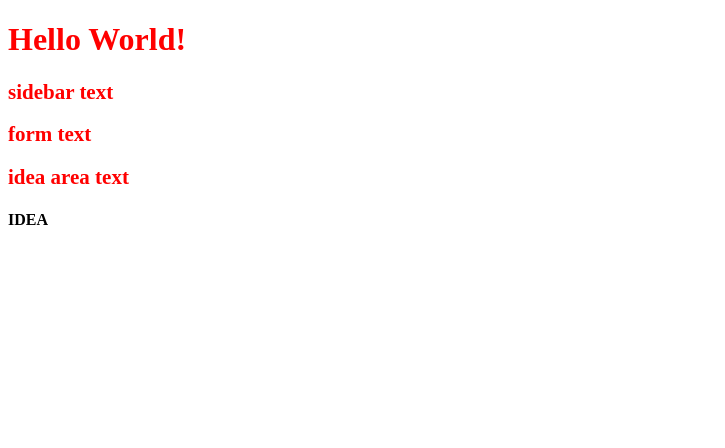
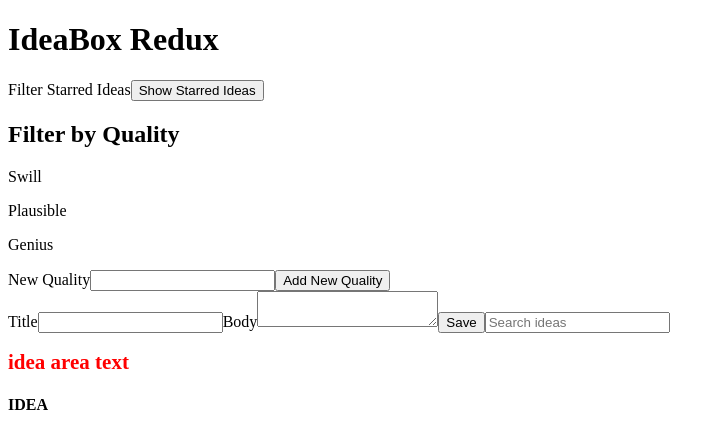
Before and after one commit to kawilliams8/Idea-Box-React, a React app: page / in a window 1280 px wide. Shown: the whole page, without its empty margins (0-725 px from the left). Built offline with nearby package versions, Linux system fonts and the light colour scheme.

Commit message:
Begin form functionality

```diff
--- a/app.module.scss
+++ /dev/null
@@ -1,4 +0,0 @@
-
-.sidebar {
-  color: red;
-}
--- a/app/Components/App.js
+++ b/app/Components/App.js
@@ -5,13 +5,10 @@ import Form from './Form';
 import IdeaArea from './IdeaArea';
 
 function App() {
-const style={
-  color: 'red'
-}
 
   return (
     <div>
-      <h1 style={style}>Hello World!</h1>
+      <h1>IdeaBox Redux</h1>
       <Sidebar />
       <Form />
       <IdeaArea />
--- a/app/Components/Form.js
+++ b/app/Components/Form.js
@@ -1,15 +1,44 @@
-import React from 'react';
+import React, {Component} from 'react';
 
-function Form() {
-
-  const style = {
-    color: 'red',
-    fontSize: 21
+class Form extends React.Component {
+  constructor() {
+    super()
+    this.state = {
+      id: 0,
+      title: "",
+      body: ""
+    }
+    this.handleChange = this.handleChange.bind(this);
+    this.handleSubmit = this.handleSubmit.bind(this);
   }
 
-  return (
-    <h2 style={style} >form text</h2>
-  )
+  handleChange(event) {
+    this.setState({
+      [event.target.name] : event.target.value
+    })
+  }
+
+  handleSubmit(event) {
+    this.setState({
+      id: Date.now(),
+    })
+    console.log(this.state)
+  }
+
+  render() {
+    return (
+      <div>
+        <form onSubmit={this.handleSubmit}>
+          <label htmlFor="title">Title</label>
+          <input type="text" name="title" id="title" onChange={this.handleChange}/>
+          <label htmlFor="body">Body</label>
+          <textarea type="text" name="body" id="body" onChange={this.handleChange}></textarea>
+          <button type="button">Save</button>
+          <input type="text" id="searchbar" placeholder="Search ideas"/>
+        </form>
+      </div>
+    )
+  }
 }
 
 export default Form;
--- a/app/Components/Idea.js
+++ b/app/Components/Idea.js
@@ -8,10 +8,35 @@ const style = {
 class Idea extends React.Component {
   constructor() {
     super()
+
+    this.handleClick = this.handleClick.bind(this)
+  }
+
+  handleClick() {
+
   }
 
   render() {
-    return <h4>IDEA</h4>
+    return (
+      <div>
+        <h4>IDEA</h4>
+        {/* <div class="card" data-id="${ideaInstance.id}">
+          <section class="cards__top card--section">
+            <div class="cards__top--left" alt="star-rating"></div>
+            <div class="cards__top--right" alt="delete-X"></div>
+          </section>
+          <section class="cards__middle card--section">
+            <h3 class="cards__middle--title" id="editable-title" contenteditable="true">${ideaInstance.title}</h3>
+            <p class="cards__middle--text" id="editable-body" contenteditable="true">${ideaInstance.body}</p>
+          </section>
+          <section class="cards__bottom card--section">
+            <img class="cards__bottom--left" src="images/upvote.svg">
+              <p class="cards__bottom--text">Quality: ${ideaInstance.quality}</p>
+              <img class="cards__bottom--right" src="images/downvote.svg">
+        </section>
+      </div> */}
+      </div>
+    )
   }
 }
 
--- a/app/Components/Sidebar.js
+++ b/app/Components/Sidebar.js
@@ -8,7 +8,23 @@ function Sidebar() {
   }
 
   return (
-    <h2 style={style} >sidebar text</h2>
+    <section className="sidebar">
+      <form className="sidebar__form1 sidebar__child sidebar__border">
+        <label htmlFor="sidebar__form1--starred label">Filter Starred Ideas</label>
+        <button className="sidebar__form1--button sidebar--button" type="button">Show Starred Ideas</button>
+      </form>
+      <h2 className="label sidebar__border">Filter by Quality</h2>
+      <article className="sidebar__list sidebar__child">
+        <p className="sidebar__list--swill item">Swill</p>
+        <p className="sidebar__list--plausible item">Plausible</p>
+        <p className="sidebar__list--genius item">Genius</p>
+      </article>
+      <form className="sidebar__form2 sidebar__child sidebar__border">
+        <label className="sidebar__form2--quality label" htmlFor="new-quality">New Quality</label>
+        <input className="sidebar__form2--input" type="text" name="new-quality" id="new-quality--input" />
+        <button className="sidebar__form2--button sidebar--button" type="button">Add New Quality</button>
+      </form>
+    </section>
   )
 }
 
--- a/app/index.html
+++ b/app/index.html
@@ -3,6 +3,7 @@
   <head>
     <meta charset="UTF-8">
     <title>Idea Box - React</title>
+    <meta name="viewport" content="width=device-width, initial-scale=1">
   </head>
   <body>
     <div id="app"></div>
```
